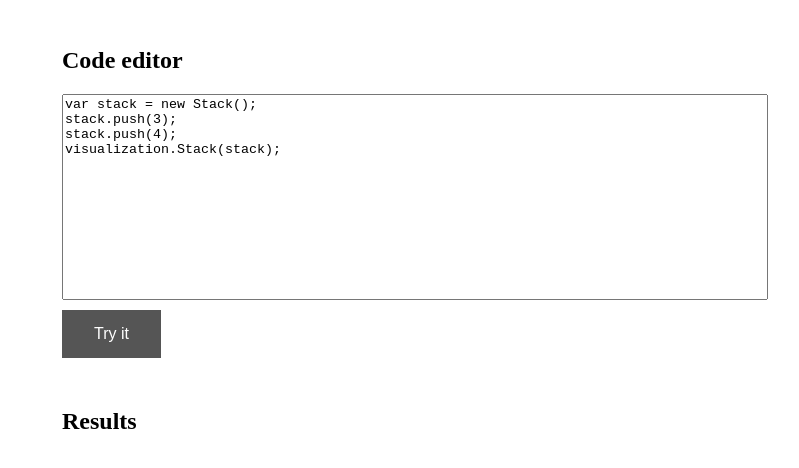
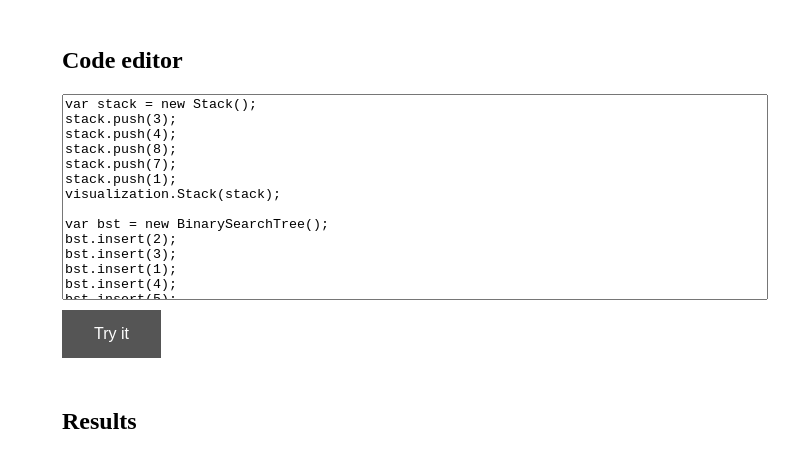
Before and after one commit to structure-js/visualization, a plain HTML site: page index.html in a window 1280 px wide. Shown: the part 88-556 px from the top of the page, without its empty margins (116-915 px from the left). Drawn offline with Linux system fonts and the light colour scheme.

Commit message:
add example

```diff
--- a/index.html
+++ b/index.html
@@ -20,7 +20,49 @@
             <textarea class='code'>var stack = new Stack();
 stack.push(3);
 stack.push(4);
-visualization.Stack(stack);</textarea>
+stack.push(8);
+stack.push(7);
+stack.push(1);
+visualization.Stack(stack);
+
+var bst = new BinarySearchTree();
+bst.insert(2);
+bst.insert(3);
+bst.insert(1);
+bst.insert(4);
+bst.insert(5);
+bst.insert(8);
+bst.insert(9);
+bst.insert(10);
+bst.insert(11);
+bst.insert(20);
+bst.insert(15);
+bst.insert(17);
+bst.insert(16);
+bst.insert(12);
+bst.insert(13);
+visualization.BinarySearchTree(bst);
+
+var graph = new Graph();
+graph.addVertex('A');
+graph.addVertex('B');
+graph.addVertex('C');
+graph.addVertex('D');
+graph.addVertex('E');
+graph.addVertex('F');
+graph.addVertex('G');
+graph.addEdge('A', 'B', 1);
+graph.addEdge('A', 'C', 2);
+graph.addEdge('B', 'C', 3);
+graph.addEdge('C', 'A', 3);
+graph.addEdge('C', 'D', 3);
+graph.addEdge('C', 'E', 2);
+graph.addEdge('D', 'F', 4);
+graph.addEdge('E', 'F', 1);
+graph.addEdge('E', 'G', 2);
+graph.addEdge('G', 'A', 1);
+graph.addEdge('G', 'B', 2);
+visualization.Graph(graph)</textarea>
             <button class='button-try' onclick='run()'>Try it</button>
         </div>
         <div class='container'>
```
